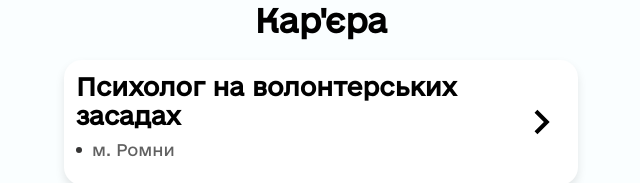
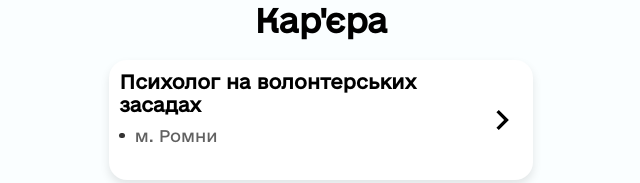
Before and after one commit to RomanLobko231/veteran-app, a React (Create React App) app: page / in a window 1280 px wide. Shown: the part 1112-1295 px from the top of the page, without its empty margins (319-959 px from the left). Built offline with nearby package versions, Linux system fonts and the light colour scheme; no server answers.

Commit message:
cosmetic changes

```diff
--- a/src/UI/career/careerItem/CareerItem.module.css
+++ b/src/UI/career/careerItem/CareerItem.module.css
@@ -41,7 +41,6 @@
 .title__city h3 {
     margin: 0;
     word-break: break-word;
-    font-size: x-large;
 }
 
 
```
